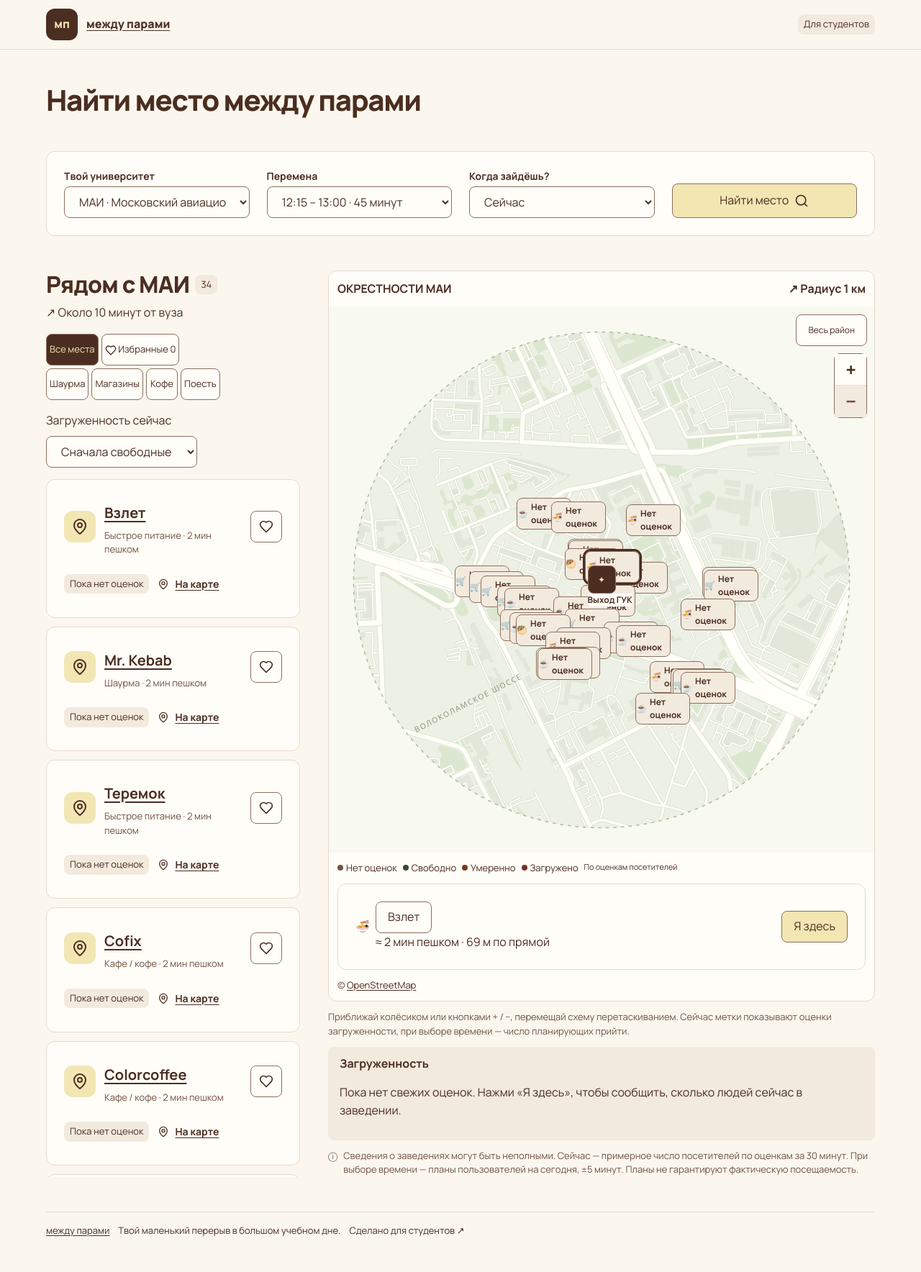
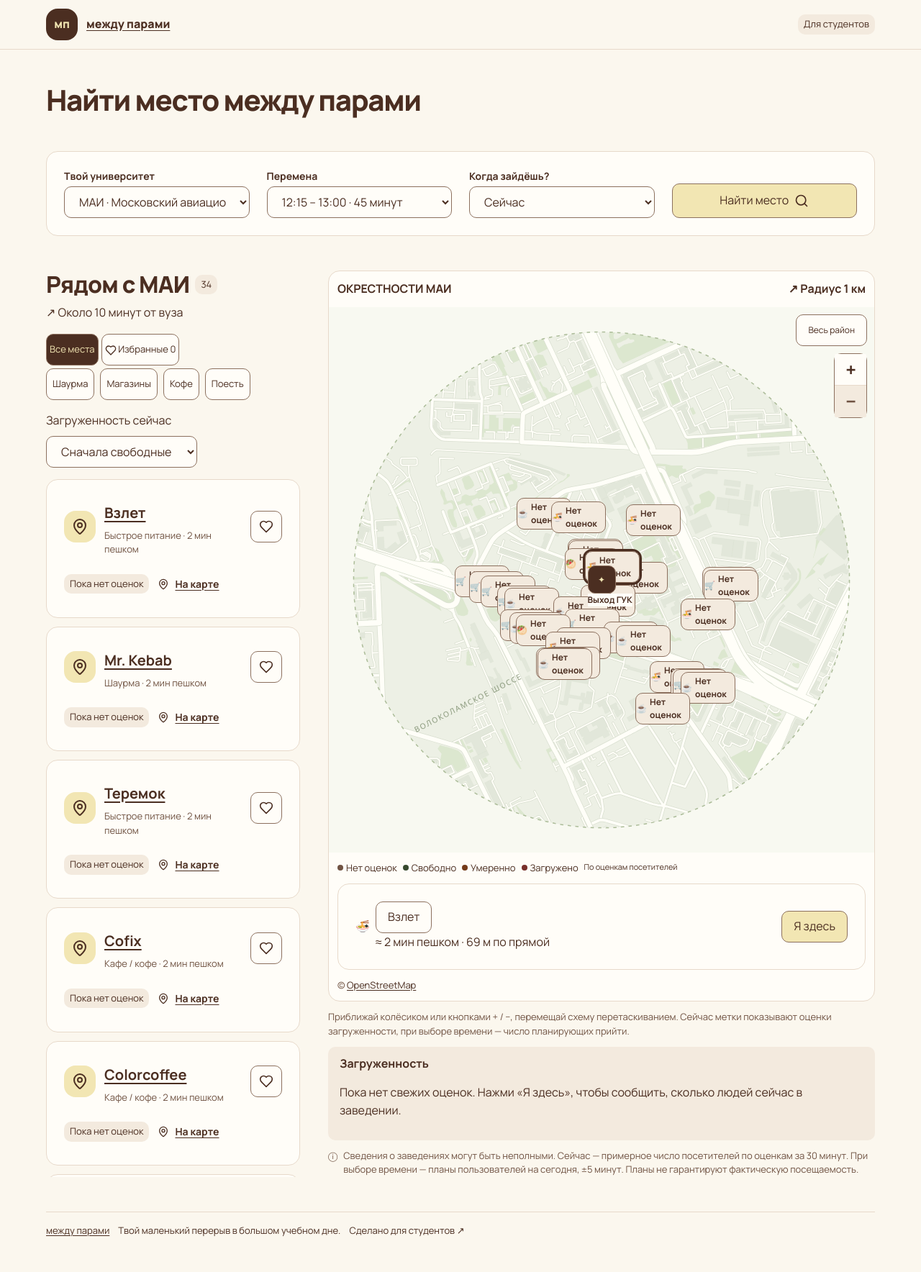
Before and after one commit to levkorr/MAI_COURSE1_UNIFOOD, a Flask app: page / in a window 1280 px wide. Shown: the whole page at 72% size. Run offline with Flask 3, Linux system fonts and the light colour scheme; data that the repository does not hold is empty.

Commit message:
Adopt approved corner radii and space category filters

```diff
--- a/static/rounding-preview.css
+++ /dev/null
@@ -1,5 +0,0 @@
-.kit-surfaces {
-  --surface-radius-control: .625rem;
-  --surface-radius-card: 1rem;
-  --surface-radius-float: 1.25rem;
-}
--- a/static/style.css
+++ b/static/style.css
@@ -39,11 +39,13 @@ h1, h2, h3 { margin: 0; }
   display: grid;
   grid-template-columns: repeat(4, minmax(var(--target-min), auto));
   justify-content: start;
+  gap: var(--space-8);
 }
 .filters .kit-action {
   padding-inline: var(--space-4);
   overflow-wrap: anywhere;
 }
+.filter-row--categories .kit-action { padding-inline: var(--space-8); }
 #cards {
   display: grid;
   align-content: start;
--- a/static/ui-kit/surfaces.css
+++ b/static/ui-kit/surfaces.css
@@ -5,9 +5,9 @@
   --surface-border: var(--color-border);
   --surface-control-border: var(--color-control-border);
   --surface-border-width: 1px;
-  --surface-radius-control: .5rem;
-  --surface-radius-card: .75rem;
-  --surface-radius-float: 1rem;
+  --surface-radius-control: .625rem;
+  --surface-radius-card: 1rem;
+  --surface-radius-float: 1.25rem;
   --surface-shadow-flat: none;
   --surface-shadow-float: 0 .5rem 1.5rem color-mix(in srgb, var(--color-text) 18%, transparent);
   --surface-backdrop: color-mix(in srgb, var(--color-text) 36%, transparent);
--- a/templates/index.html
+++ b/templates/index.html
@@ -3,10 +3,7 @@
 {% from 'ui-kit-check-in.html' import check_in %}
 <!DOCTYPE html>
 <html lang="ru">
-<head><meta charset="UTF-8"><meta name="viewport" content="width=device-width, initial-scale=1"><link rel="stylesheet" href="/static/vendor/leaflet.css"><title>Между парами — места рядом с вузом</title>{% for sheet in ['colors', 'typography', 'icons', 'sizing', 'layout', 'surfaces', 'interaction', 'components', 'place-card', 'check-in'] %}<link rel="stylesheet" href="{{ url_for('static', filename='ui-kit/' ~ sheet ~ '.css') }}">{% endfor %}<link rel="stylesheet" href="{{ url_for('static', filename='style.css') }}?v=ui-kit-9">
-{% if request.args.get('preview') == 'rounding' %}
-<link rel="stylesheet" href="{{ url_for('static', filename='rounding-preview.css') }}">
-{% endif %}
+<head><meta charset="UTF-8"><meta name="viewport" content="width=device-width, initial-scale=1"><link rel="stylesheet" href="/static/vendor/leaflet.css"><title>Между парами — места рядом с вузом</title>{% for sheet in ['colors', 'typography', 'icons', 'sizing', 'layout', 'surfaces', 'interaction', 'components', 'place-card', 'check-in'] %}<link rel="stylesheet" href="{{ url_for('static', filename='ui-kit/' ~ sheet ~ '.css') }}">{% endfor %}<link rel="stylesheet" href="{{ url_for('static', filename='style.css') }}?v=ui-kit-10">
 </head>
 <body class="kit-colors kit-type kit-sizing kit-surfaces kit-interaction kit-surface-page type-body">
 <header class="site-header">
```
Also changed, not shown: docs/ui-kit/index.md (+3 -1 lines), docs/ui-kit/rules.md (+1 -1 lines).
